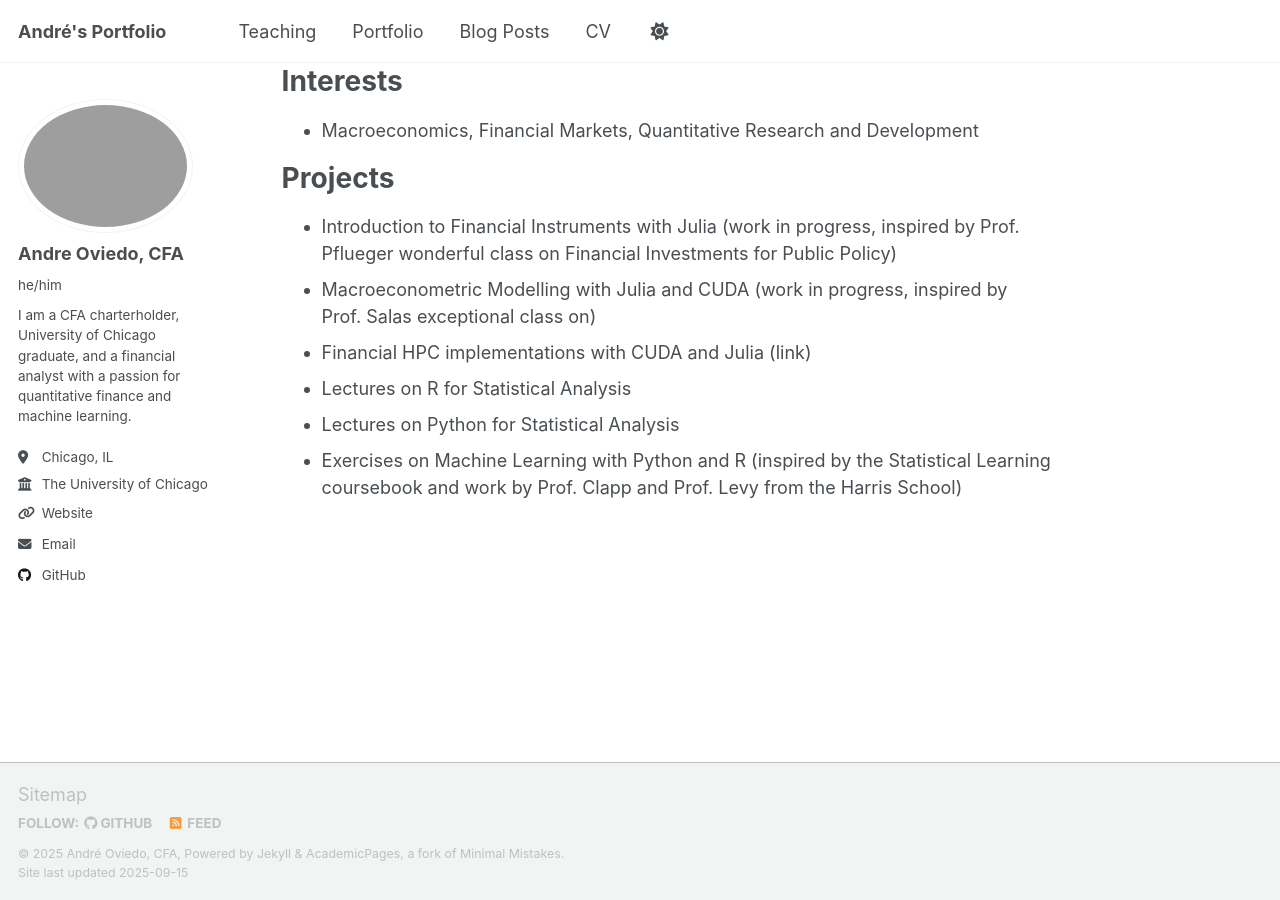
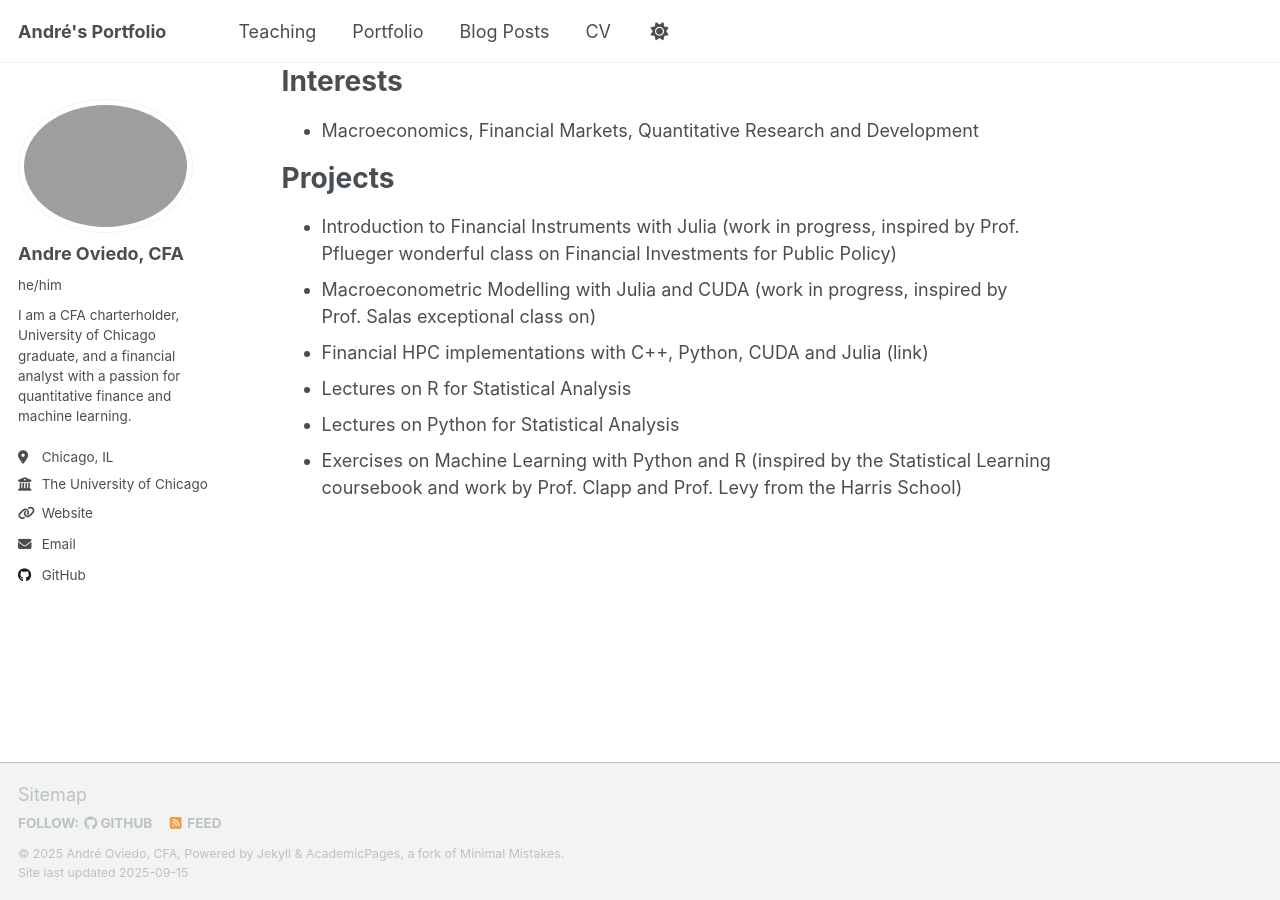
Before and after one commit to andreoviedo/andreoviedo.github.io, a Jekyll site: the page built from _pages/about.md, in a window 1280 px wide and 900 px high, scrolled down 522 px. Built offline with Jekyll 4.4.1, drawn with Linux system fonts in a browser that asks for light colours; a script that is not in the unit is left out.

Commit message:
add new stuff

```diff
--- a/_pages/about.md
+++ b/_pages/about.md
@@ -25,7 +25,7 @@ On the academic side of things, I am a big fan of computational methods for econ
 
 - Introduction to Financial Instruments with Julia (work in progress, inspired by Prof. Pflueger wonderful class on Financial Investments for Public Policy)
 - Macroeconometric Modelling with Julia and CUDA (work in progress, inspired by Prof. Salas exceptional class on)
-- Financial HPC implementations with CUDA and Julia (link)
+- Financial HPC implementations with C++, Python, CUDA and Julia (link)
 - Lectures on R for Statistical Analysis
 - Lectures on Python for Statistical Analysis
 - Exercises on Machine Learning with Python and R (inspired by the Statistical Learning coursebook and work by Prof. Clapp and Prof. Levy from the Harris School)
```
